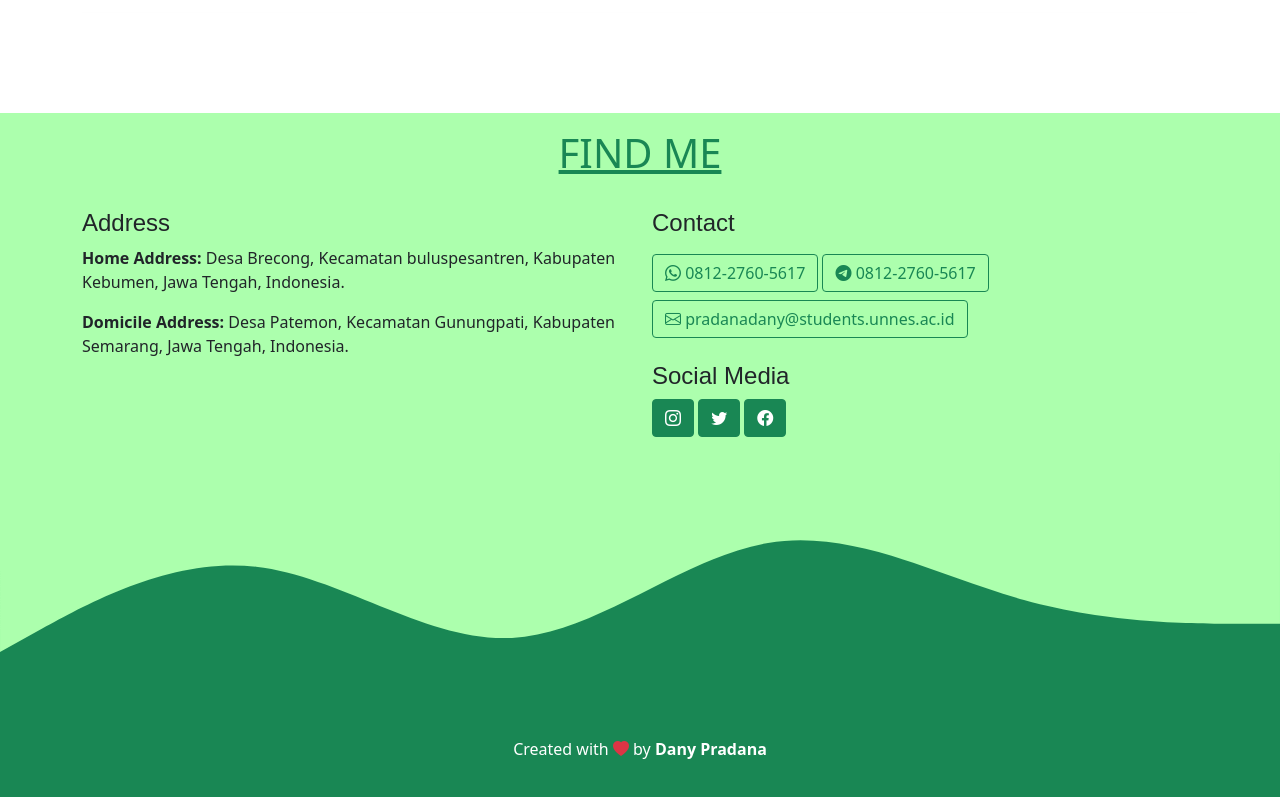
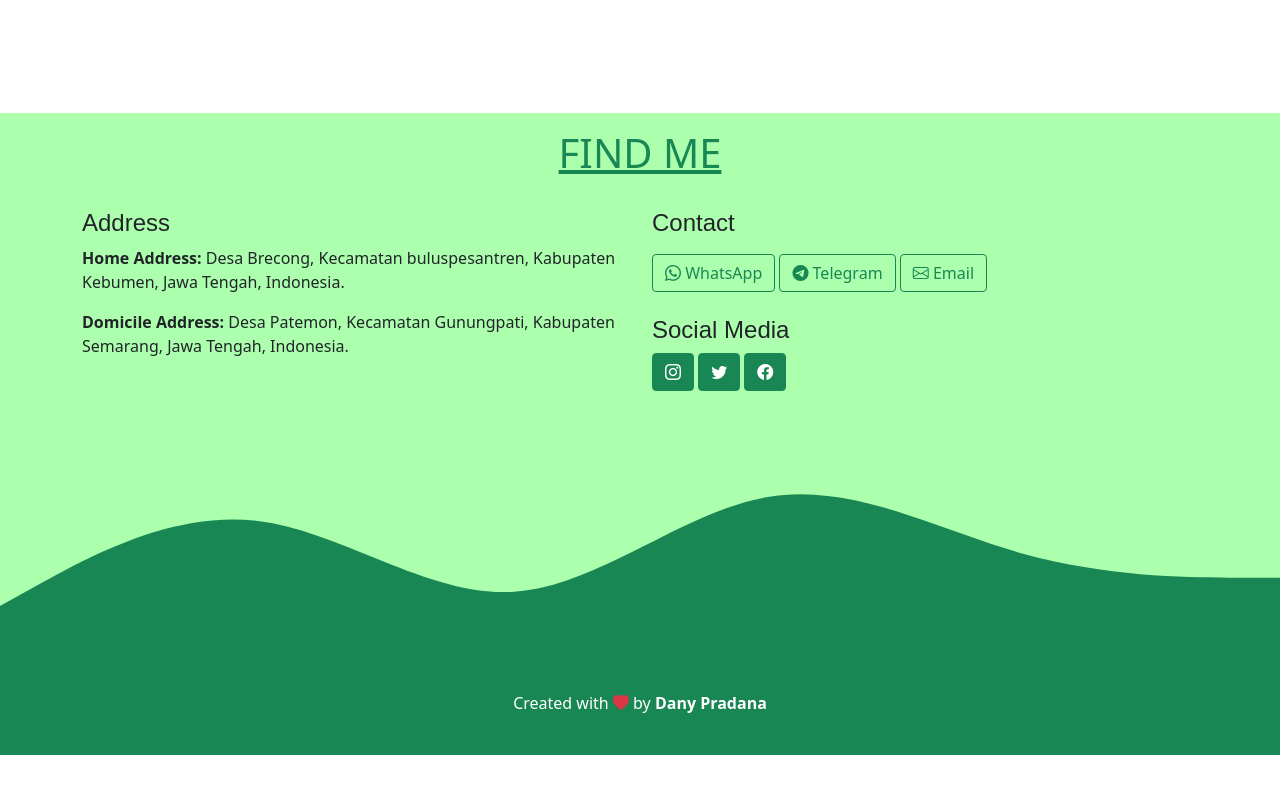
Before and after one commit to dp07/dp07.github.io, a plain HTML site: page index.html in a window 1280 px wide. Shown: the part 4014-4811 px from the top of the page. After the commit the page ends 4769 px from the top, so only its background shows below. Drawn offline with nearby package versions, Linux system fonts and the light colour scheme.

Commit message:
update contact display

```diff
--- a/index.html
+++ b/index.html
@@ -366,9 +366,9 @@
             <div class="col-md-6 mt-4">
               <div>
                 <h4>Contact</h4>
-                <button type="button" class="btn btn-outline-success mt-2"><i class="bi bi-whatsapp"></i> 0812-2760-5617</button>
-              <button type="button" class="btn btn-outline-success mt-2"><i class="bi bi-telegram"></i> 0812-2760-5617</button>
-              <button type="button" class="btn btn-outline-success mt-2"><i class="bi bi-envelope"></i> pradanadany@students.unnes.ac.id</button>
+                <button type="button" class="btn btn-outline-success mt-2"><i class="bi bi-whatsapp"></i> WhatsApp</button>
+                <button type="button" class="btn btn-outline-success mt-2"><i class="bi bi-telegram"></i> Telegram</button>
+                <button type="button" class="btn btn-outline-success mt-2"><i class="bi bi-envelope"></i> Email</button>
               </div>
               <h4 class="mt-4">Social Media</h4>
               <a target="_blank" href="https://www.instagram.com/pradana_dany07/"><button type="button" class="btn btn-success"><i class="bi bi-instagram"></i></button></a>
```
